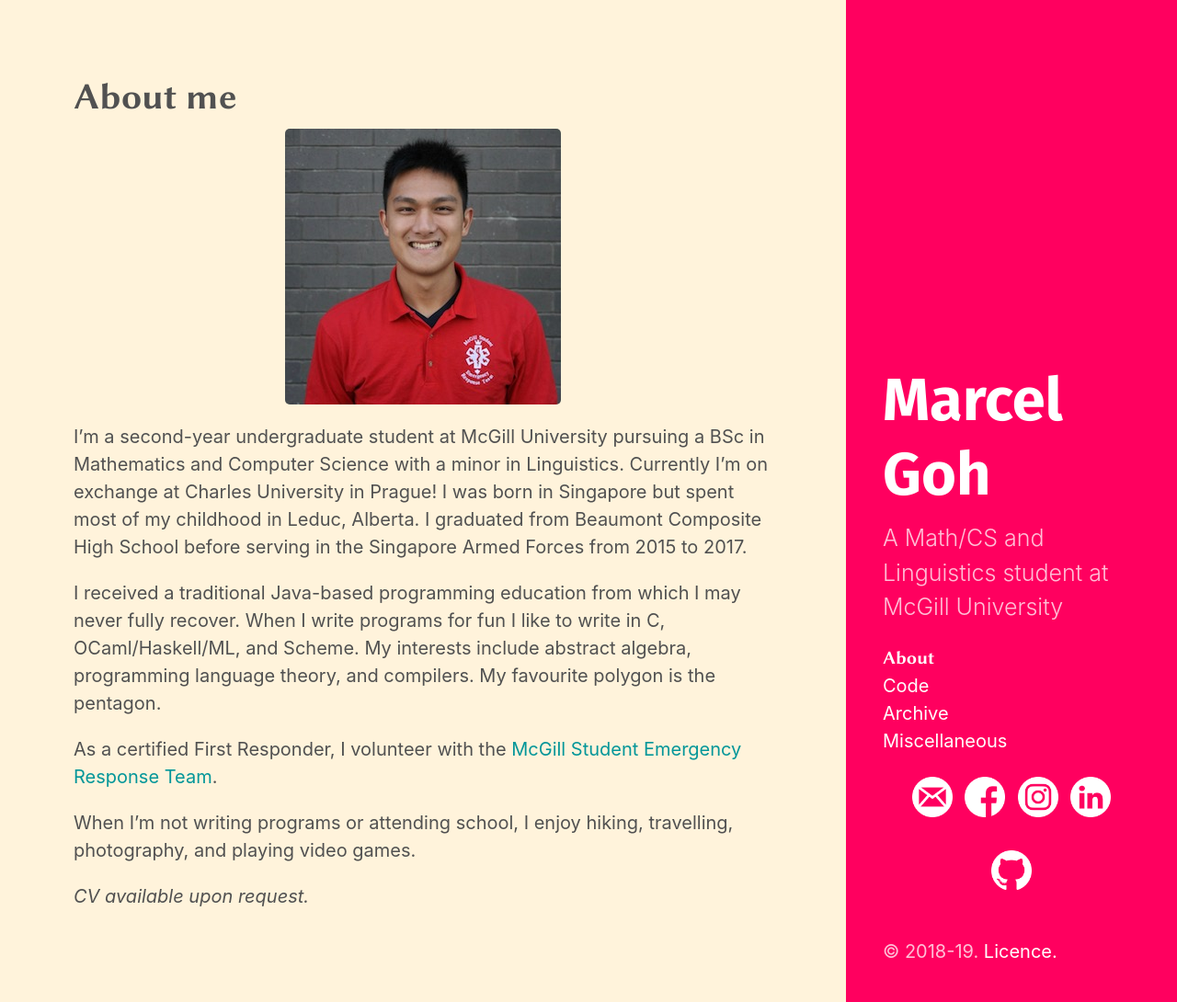
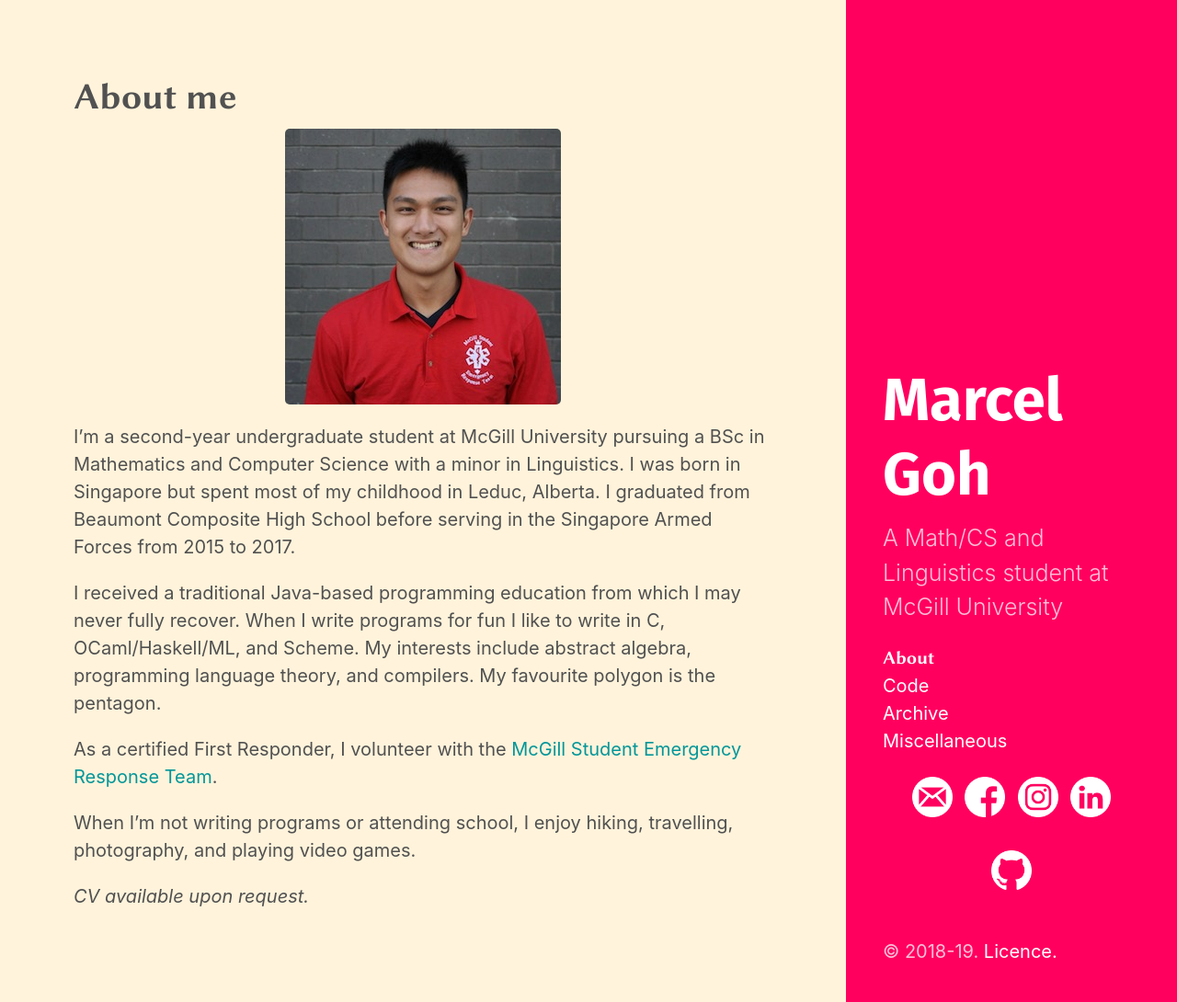
Before and after one commit to marcelgoh/marcelgoh.github.io, a Jekyll site: the page built from about/index.md, in a window 1280 px wide. Shown: the whole page at 92% size. Built offline with Jekyll 4.4.1, drawn with Linux system fonts in a browser that asks for light colours; some web fonts are replaced.

Commit message:
Exchange is over

```diff
--- a/about/index.md
+++ b/about/index.md
@@ -5,7 +5,7 @@
 
 ![me](profile.jpeg){: .center-image}
 
-I'm a second-year undergraduate student at McGill University pursuing a BSc in Mathematics and Computer Science with a minor in Linguistics. Currently I'm on exchange at Charles University in Prague! I was born in Singapore but spent most of my childhood in Leduc, Alberta. I graduated from Beaumont Composite High School before serving in the Singapore Armed Forces from 2015 to 2017.
+I'm a second-year undergraduate student at McGill University pursuing a BSc in Mathematics and Computer Science with a minor in Linguistics. I was born in Singapore but spent most of my childhood in Leduc, Alberta. I graduated from Beaumont Composite High School before serving in the Singapore Armed Forces from 2015 to 2017.
 
 I received a traditional Java-based programming education from which I may never fully recover. When I write programs for fun I like to write in C, OCaml/Haskell/ML, and Scheme. My interests include abstract algebra, programming language theory, and compilers. My favourite polygon is the pentagon.
 
```
